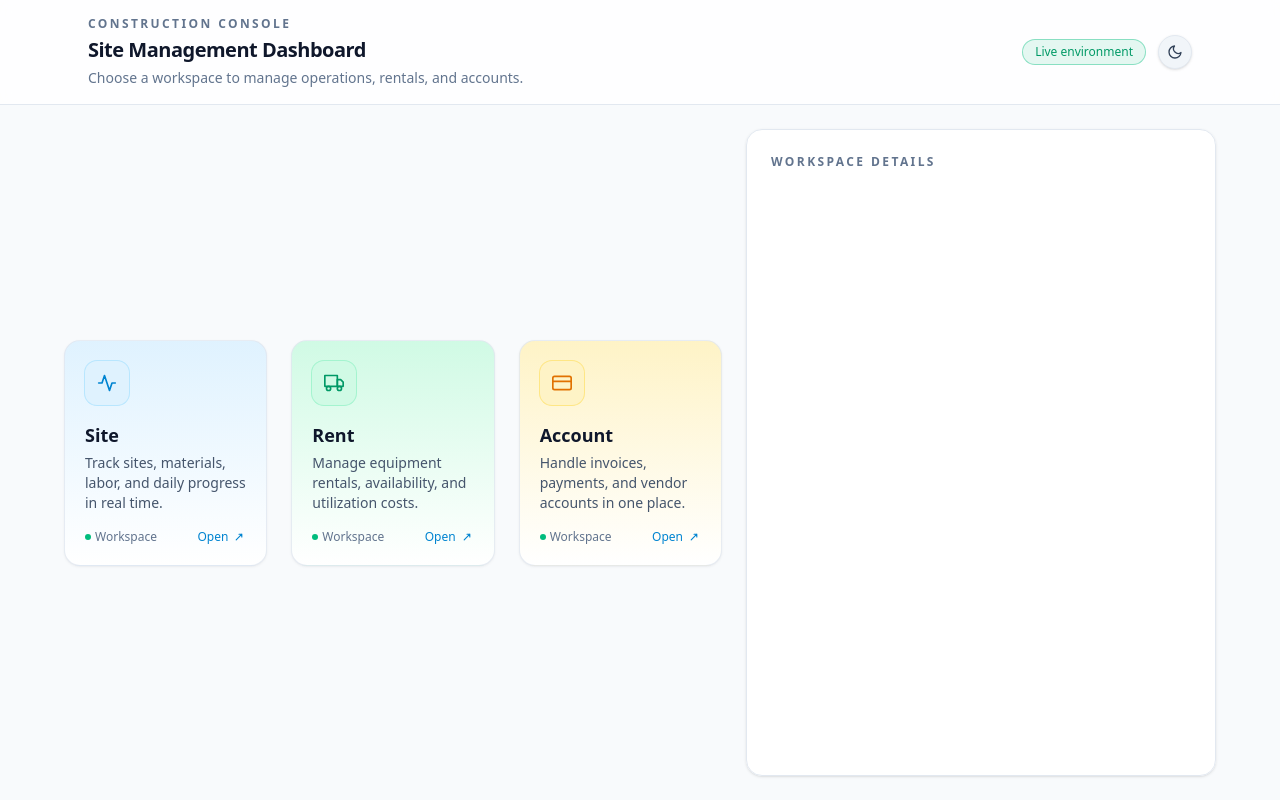
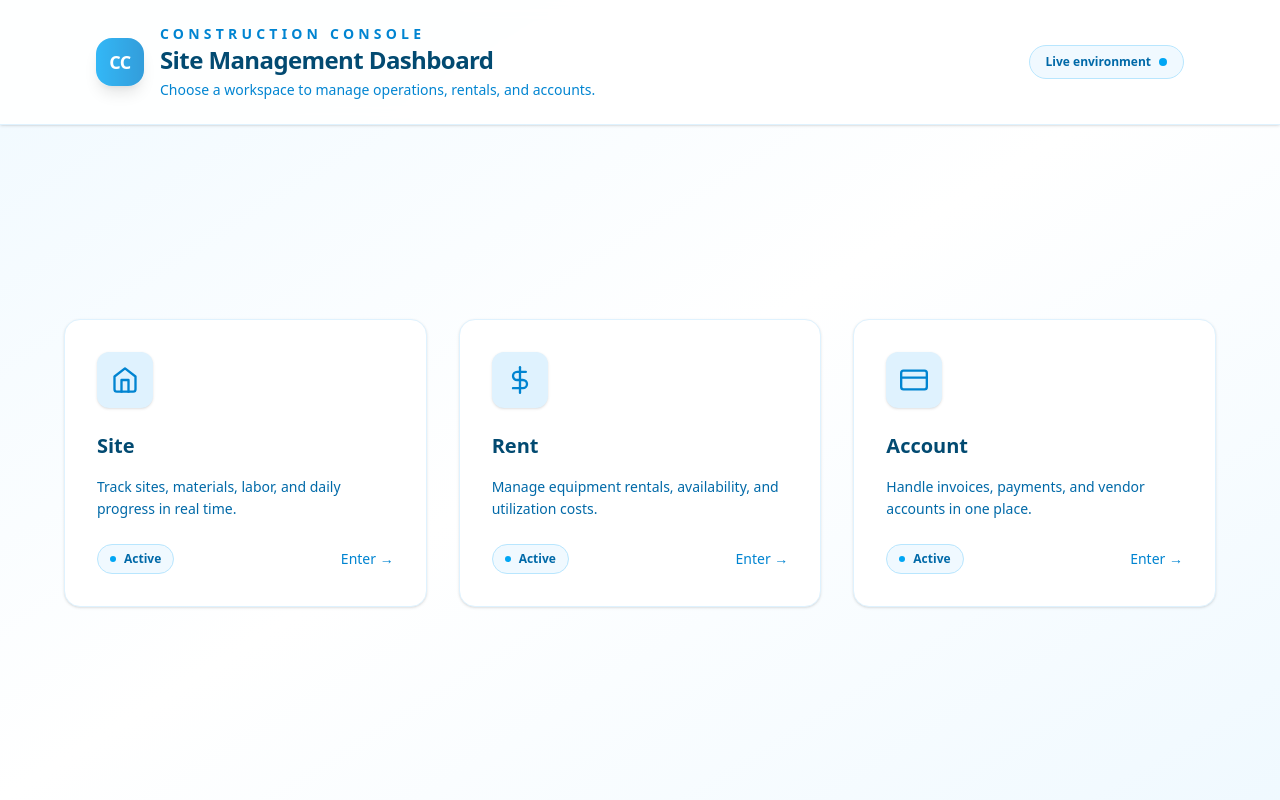
Before and after one commit to Adi56a/Construction-Site-Pune, a React app in the folder frontend/: page / in a window 1280 px wide. Built offline with nearby package versions, Linux system fonts and the light colour scheme; the HTML template or start-up script is replaced by a standard one.

Commit message:
Home.jsx update for uniformatity

```diff
--- a/frontend/src/pages/Home.jsx
+++ b/frontend/src/pages/Home.jsx
@@ -1,99 +1,64 @@
 // src/pages/Home.jsx
-import { NavLink, Outlet } from 'react-router-dom';
-import { useEffect, useState } from 'react';
-import { FiSun, FiMoon, FiActivity, FiTruck, FiCreditCard } from 'react-icons/fi';
+import { NavLink } from 'react-router-dom';
+import { FiHome, FiDollarSign, FiCreditCard } from 'react-icons/fi';
 
 function Home() {
-  const [theme, setTheme] = useState(() =>
-    window.matchMedia('(prefers-color-scheme: dark)').matches ? 'dark' : 'light'
-  );
-
-  useEffect(() => {
-    const root = document.documentElement;
-    if (theme === 'dark') {
-      root.classList.add('dark');
-    } else {
-      root.classList.remove('dark');
-    }
-  }, [theme]);
-
-  const toggleTheme = () => setTheme((prev) => (prev === 'dark' ? 'light' : 'dark'));
-
   const sections = [
     {
       label: 'Site',
       path: 'site',
       description: 'Track sites, materials, labor, and daily progress in real time.',
-      icon: FiActivity,
-      accentDark: 'from-sky-500/15 to-sky-500/5',
-      accentLight: 'from-sky-100 to-white',
-      iconBgDark: 'bg-sky-500/10 text-sky-300 ring-sky-500/40',
-      iconBgLight: 'bg-sky-100 text-sky-600 ring-sky-200',
+      icon: FiHome,
     },
     {
       label: 'Rent',
       path: 'rent',
       description: 'Manage equipment rentals, availability, and utilization costs.',
-      icon: FiTruck,
-      accentDark: 'from-emerald-500/15 to-emerald-500/5',
-      accentLight: 'from-emerald-100 to-white',
-      iconBgDark: 'bg-emerald-500/10 text-emerald-300 ring-emerald-500/40',
-      iconBgLight: 'bg-emerald-100 text-emerald-600 ring-emerald-200',
+      icon: FiDollarSign,
     },
     {
       label: 'Account',
       path: 'account',
       description: 'Handle invoices, payments, and vendor accounts in one place.',
       icon: FiCreditCard,
-      accentDark: 'from-amber-500/15 to-amber-500/5',
-      accentLight: 'from-amber-100 to-white',
-      iconBgDark: 'bg-amber-500/10 text-amber-300 ring-amber-500/40',
-      iconBgLight: 'bg-amber-100 text-amber-600 ring-amber-200',
     },
   ];
 
-  const isDark = theme === 'dark';
-
   return (
-    <div className="min-h-screen bg-slate-50 text-slate-900 transition-colors duration-300 dark:bg-slate-950 dark:text-slate-100">
-      {/* App shell */}
+    <div className="min-h-screen bg-gradient-to-br from-sky-50 via-white to-sky-50">
       <div className="flex min-h-screen flex-col">
         {/* Top bar */}
-        <header className="border-b border-slate-200 bg-white/80 backdrop-blur dark:border-slate-800 dark:bg-slate-950/80">
-          <div className="mx-auto flex max-w-6xl items-center justify-between px-6 py-4">
+        <header className="border-b border-sky-100 bg-white/90 backdrop-blur-sm shadow-sm">
+          <div className="mx-auto flex max-w-6xl items-center justify-between px-6 py-6 lg:px-8">
+            <div className="flex items-center space-x-4">
+              <div className="h-12 w-12 rounded-2xl bg-gradient-to-r from-sky-500 to-sky-600 shadow-lg">
+                <div className="flex h-full w-full items-center justify-center rounded-xl bg-white/20">
+                  <span className="font-bold text-white text-lg tracking-tight">CC</span>
+                </div>
+              </div>
               <div>
-              <p className="text-xs font-semibold uppercase tracking-[0.2em] text-slate-500 dark:text-slate-400">
+                <p className="text-sm font-semibold uppercase tracking-[0.3em] text-sky-600">
                   Construction Console
                 </p>
-              <h1 className="mt-1 text-xl font-semibold tracking-tight text-slate-900 dark:text-white">
+                <h1 className="text-2xl font-bold text-sky-900 tracking-tight">
                   Site Management Dashboard
                 </h1>
-              <p className="mt-1 text-sm text-slate-500 dark:text-slate-400">
+                <p className="mt-1 text-sm text-sky-600">
                   Choose a workspace to manage operations, rentals, and accounts.
                 </p>
               </div>
+            </div>
 
-            <div className="flex items-center gap-3">
-              <span className="hidden items-center rounded-full border border-emerald-500/40 bg-emerald-500/10 px-3 py-1 text-xs font-medium text-emerald-600 dark:border-emerald-500/30 dark:bg-emerald-500/10 dark:text-emerald-300 md:inline-flex">
+            <div className="hidden items-center rounded-full border border-sky-200 bg-sky-50 px-4 py-2 text-xs font-semibold text-sky-700 md:inline-flex">
               Live environment
-              </span>
-              <button
-                type="button"
-                onClick={toggleTheme}
-                className="inline-flex items-center justify-center rounded-full border border-slate-200 bg-slate-100 p-2 text-slate-700 shadow-sm transition-colors hover:bg-slate-200 dark:border-slate-700 dark:bg-slate-800 dark:text-slate-100 dark:hover:bg-slate-700"
-                aria-label="Toggle theme"
-              >
-                {isDark ? <FiSun className="h-4 w-4" /> : <FiMoon className="h-4 w-4" />}
-              </button>
+              <span className="ml-2 inline-flex h-2 w-2 rounded-full bg-sky-500" />
             </div>
           </div>
         </header>
 
-        {/* Body */}
-        <main className="flex flex-1 items-stretch justify-center px-4 py-6 sm:px-6 lg:px-8">
-          <div className="grid w-full max-w-6xl gap-6 lg:grid-cols-[minmax(0,1.4fr)_minmax(0,1fr)]">
-            {/* Left: Big cards grid */}
-            <section className="grid content-center gap-6 sm:grid-cols-3">
+        {/* Body - Three cards only */}
+        <main className="flex flex-1 items-center justify-center p-8 lg:p-12">
+          <div className="grid w-full max-w-6xl gap-8 sm:grid-cols-3">
             {sections.map((section) => {
               const Icon = section.icon;
               return (
@@ -103,78 +68,38 @@ function Home() {
                   end
                   className={({ isActive }) =>
                     [
-                        'group relative flex h-full flex-col justify-between overflow-hidden rounded-2xl border bg-gradient-to-b p-5 shadow-sm transition-all',
-                        'border-slate-200/80 bg-white shadow-slate-900/5 hover:-translate-y-1 hover:border-slate-300 hover:shadow-lg',
-                        'dark:border-slate-800/80 dark:bg-slate-900/90 dark:shadow-black/30 dark:hover:border-slate-700 dark:hover:shadow-black/50',
-                        isDark ? section.accentDark : section.accentLight,
+                      'group relative flex h-72 flex-col justify-between rounded-2xl border bg-white p-8 shadow-sm hover:shadow-md transition-all duration-200',
+                      'border-sky-100 hover:border-sky-200',
                       isActive
-                          ? 'ring-2 ring-offset-2 ring-offset-slate-50 ring-sky-500 dark:ring-offset-slate-950'
-                          : 'ring-0',
+                        ? 'border-sky-500 bg-sky-50 shadow-sky-200 ring-2 ring-sky-500/30 ring-offset-2 ring-offset-sky-50'
+                        : '',
                     ].join(' ')
                   }
                 >
                   <div>
-                      <div
-                        className={[
-                          'mb-4 inline-flex size-11 items-center justify-center rounded-xl ring-1',
-                          isDark ? section.iconBgDark : section.iconBgLight,
-                        ].join(' ')}
-                      >
-                        <Icon className="h-5 w-5" />
+                    <div className="mb-6 inline-flex h-14 w-14 items-center justify-center rounded-xl bg-sky-100 text-sky-600 shadow-sm">
+                      <Icon className="h-7 w-7" />
                     </div>
-                      <h2 className="text-lg font-semibold text-slate-900 dark:text-white">
+                    <h2 className="mb-4 text-xl font-semibold text-sky-900 group-hover:text-sky-800">
                       {section.label}
                     </h2>
-                      <p className="mt-1 text-sm text-slate-600 dark:text-slate-300">
+                    <p className="text-sm text-sky-700 leading-relaxed">
                       {section.description}
                     </p>
                   </div>
 
-                    <div className="mt-4 flex items-center justify-between text-xs text-slate-500 dark:text-slate-400">
-                      <span className="inline-flex items-center gap-1">
-                        <span className="size-1.5 rounded-full bg-emerald-500" />
-                        Workspace
+                  <div className="flex items-center justify-between pt-4">
+                    <span className="inline-flex items-center gap-2 rounded-full bg-sky-50 px-3 py-1.5 text-xs font-semibold text-sky-700 border border-sky-200">
+                      <span className="h-1.5 w-1.5 rounded-full bg-sky-500" />
+                      Active
                     </span>
-                      <span className="inline-flex items-center gap-1 text-sky-600 group-hover:text-sky-500 dark:text-sky-300 dark:group-hover:text-sky-200">
-                        Open
-                        <svg
-                          className="h-3.5 w-3.5 transition-transform group-hover:translate-x-0.5 group-hover:-translate-y-0.5"
-                          viewBox="0 0 20 20"
-                          fill="none"
-                        >
-                          <path
-                            d="M6 14L14 6M10 6H14V10"
-                            stroke="currentColor"
-                            strokeWidth="1.6"
-                            strokeLinecap="round"
-                            strokeLinejoin="round"
-                          />
-                        </svg>
+                    <span className="inline-flex items-center gap-1 text-sm font-medium text-sky-600 group-hover:text-sky-700">
+                      Enter →
                     </span>
-                    </div>
-
-                    <div className="pointer-events-none absolute inset-0 opacity-0 mix-blend-screen blur-3xl transition-opacity duration-500 group-hover:opacity-100">
-                      <div className="absolute -right-10 -top-10 h-28 w-28 rounded-full bg-sky-500/20" />
-                      <div className="absolute -bottom-16 -left-10 h-32 w-32 rounded-full bg-emerald-500/15" />
                   </div>
                 </NavLink>
               );
             })}
-            </section>
-
-            {/* Right: Workspace details panel */}
-            <section className="flex flex-col">
-              <div className="flex-1 rounded-2xl border border-slate-200 bg-white/90 p-6 shadow-sm backdrop-blur dark:border-slate-800 dark:bg-slate-900/90 dark:shadow-black/40">
-                <div className="mb-4 flex items-center justify-between">
-                  <h3 className="text-xs font-semibold uppercase tracking-[0.2em] text-slate-500 dark:text-slate-400">
-                    Workspace details
-                  </h3>
-                </div>
-                <div className="h-full min-h-[260px]">
-                  <Outlet />
-                </div>
-              </div>
-            </section>
           </div>
         </main>
       </div>
```
Lines whose indentation alone changed are shown as unchanged.
